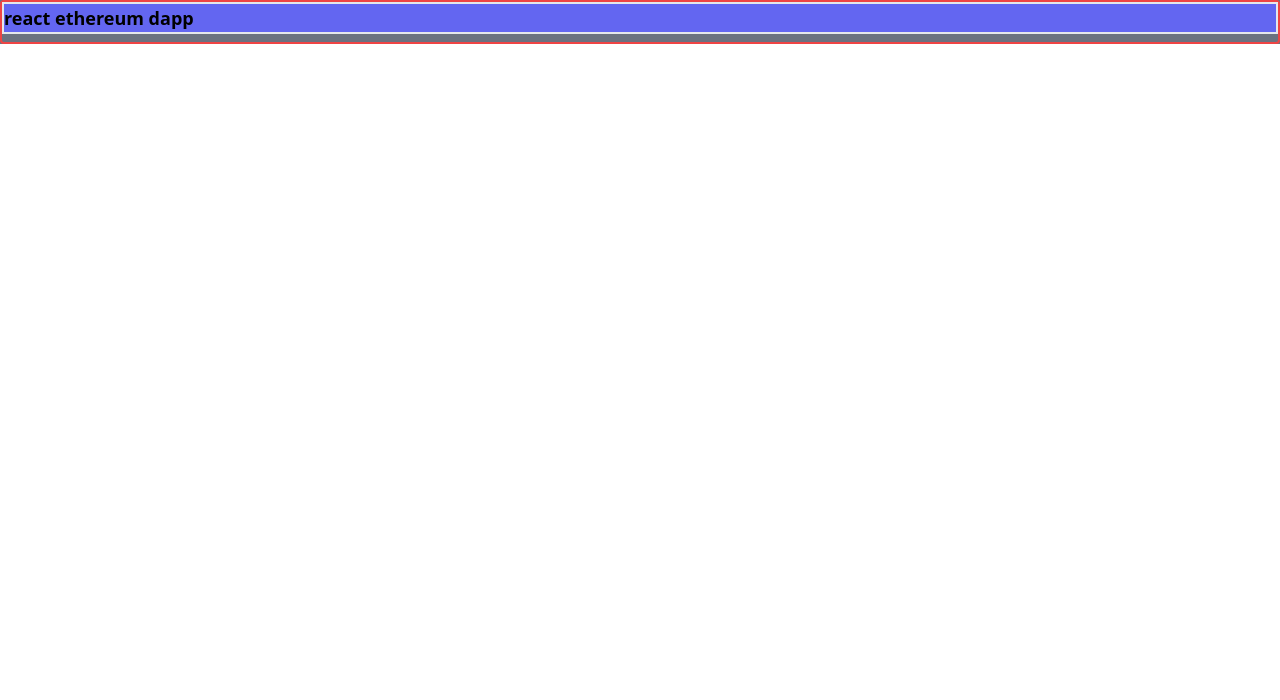
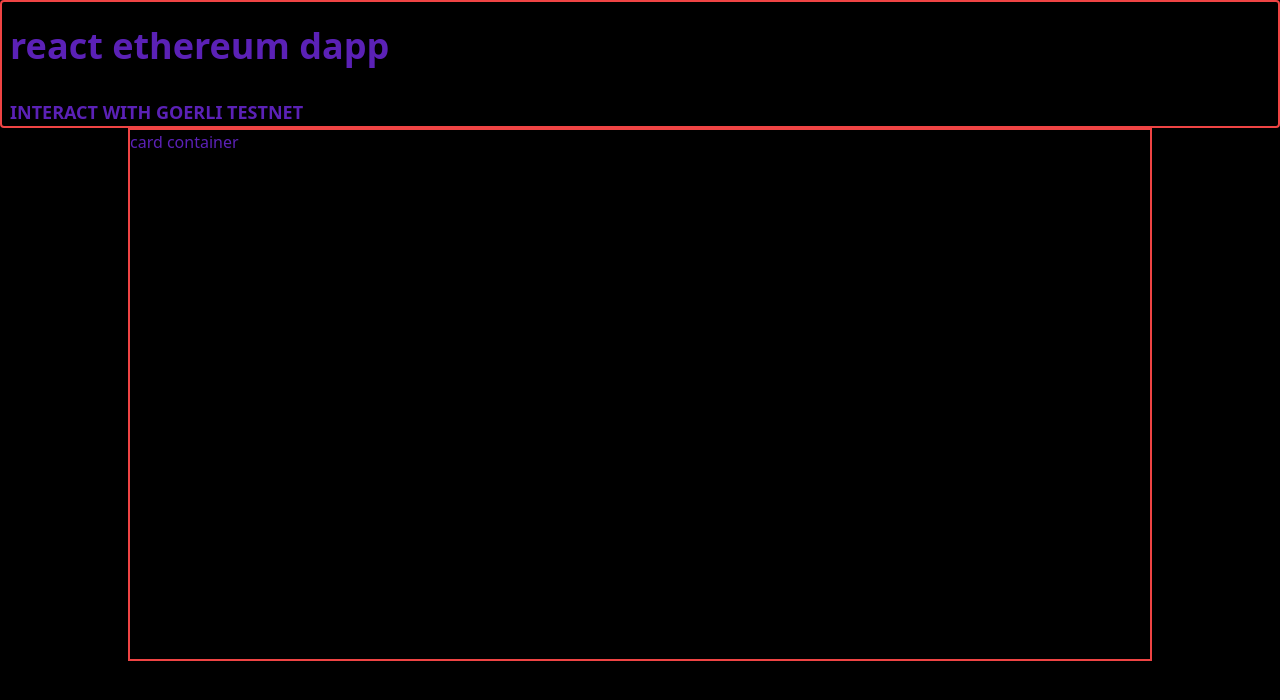
Before and after one commit to dhaedream/greet-1, a React (Create React App) app: page / in a window 1280 px wide. Shown: the top 700 px of the page. Built offline with nearby package versions, Linux system fonts and the light colour scheme.

Commit message:
card added

```diff
--- a/src/App.js
+++ b/src/App.js
@@ -68,13 +68,23 @@ function App() {
   }
 
   return (
-    <div className="w-full  flex bg-gray-500">
-      <div className="container border-solid border-2 border-red-500 gshadow-lg rounded flex flex-col ">
-        <div className=" bg-indigo-500 border-solid border-2 border-black-500 text-grey-600  text-lg mb-2 font-black">
+    <div className="w-screen h-screen bg-black text-violet-800 flex flex-col">
+      <div className="container border-solid border-2 border-red-500 gshadow-lg rounded">
+        <div className="text-grey-600 text-4xl py-6 px-2 mb-2 font-black">
           react ethereum dapp
+        </div>
+        <div className="text-lg px-2 font-semibold">
+          INTERACT WITH GOERLI TESTNET
+        </div>
+      </div>
+      {/* card  */}
+      <div className="flex justify-center h-4/6 w-6/6">
+        <div className="border-solid border-2 border-red-500 w-4/5">
+          card container
         </div>
       </div>
     </div>
+
     /* <div className="w-full border-4 p-2 mb-4 rounded border-gray-400">
           <div className="text-gray-600 font-bold text-md mb-2 ">
             fetchGreeting - smart contract - testnest
```
